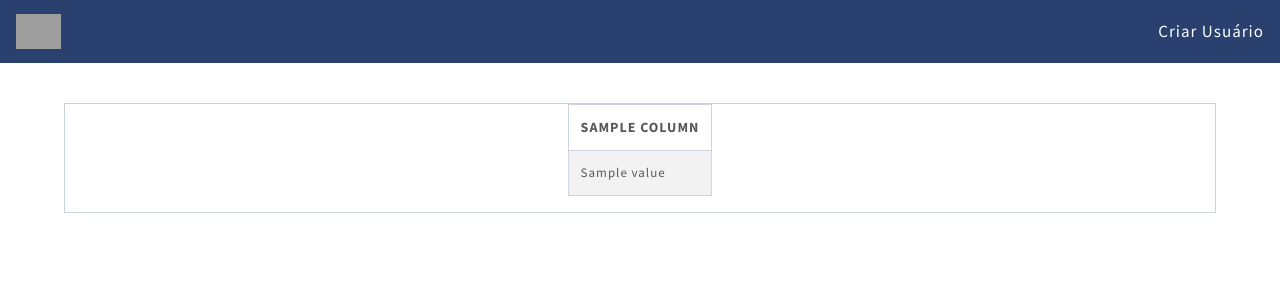
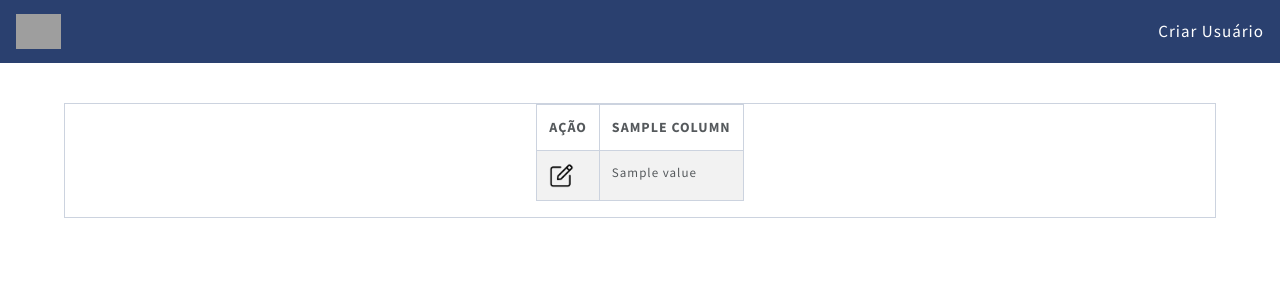
Before and after one commit to mayconabe/prototipo-django-tcu, a Django app: template api_rest/templates/api_rest/table.html in a window 1280 px wide. Shown: the top 300 px of the page. Run offline with Django 4.2, Linux system fonts and the light colour scheme; the template is opened without the code that fills it: values that come from a table or form of the project are taken from there, most other values are stand-ins (such as "Sample title", 1, 10 or a date in 2020); some libraries are stand-ins or nearby versions; grey boxes are pictures that could not be loaded.

Commit message:
Adicionado Tabela Acoes

```diff
--- a/api_rest/templates/api_rest/table.html
+++ b/api_rest/templates/api_rest/table.html
@@ -93,6 +93,7 @@
           <thead>
             <tr class="text-center">
               {% for column in page_obj.object_list.columns %}
+                <th scrope="col">Ação</div>
                 <th scrope="col">{{ column }}</div>
               {% endfor %}
             </tr>
@@ -100,6 +101,7 @@
           <tbody>
             {% for index, row in page_obj.object_list.iterrows %}
               <tr>
+                <td><img src="../api_rest/static/images/escrever.png" width="25px" height="25px"></td>
                 {% for value in row %}
                   <td>{{ value }}</td>
                 {% endfor %}
```
